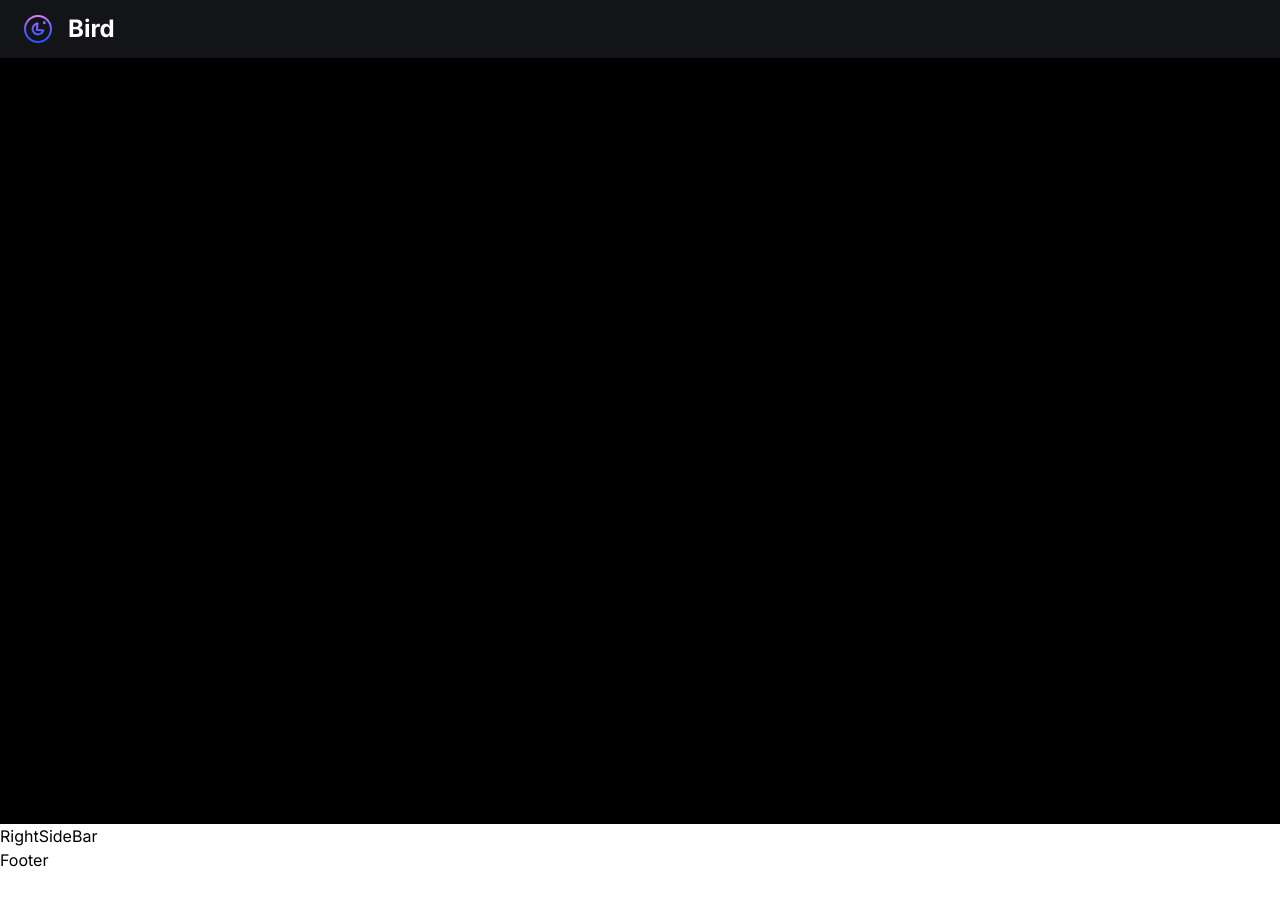
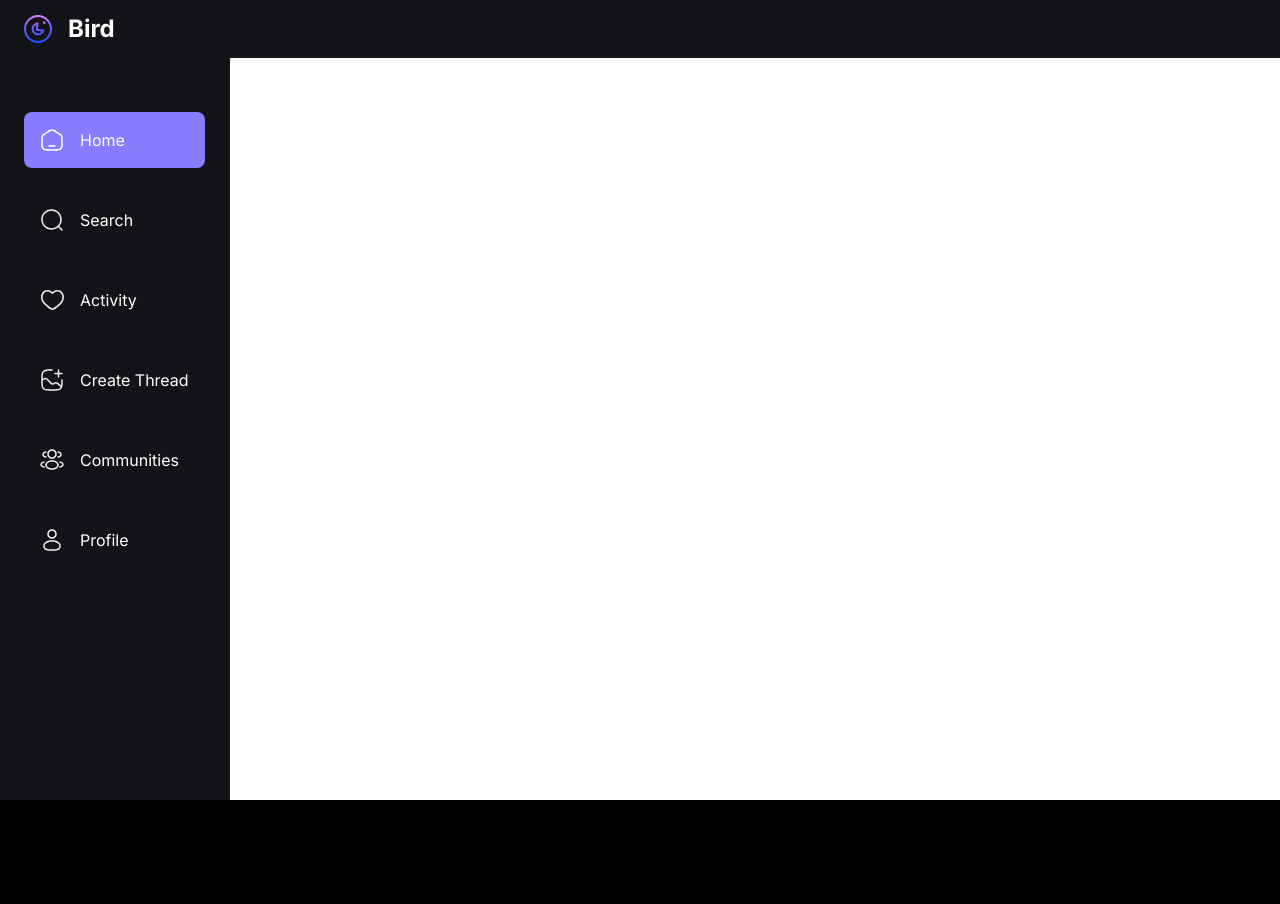
Before and after one commit to Muhsin-42/bird, a Next.js app: page / in a window 1280 px wide. Shown: the top 904 px of the page. Before the commit the page ends 872 px from the top, so only its background shows below. Built offline with nearby package versions, Linux system fonts and the light colour scheme; no server answers.

Commit message:
LeftBar and sidBar done

```diff
--- a/components/shared/Footer.tsx
+++ b/components/shared/Footer.tsx
@@ -1,8 +1,38 @@
+'use client'
+import { sidebarLinks } from '@/constants'
+import { link } from 'fs'
+import Image from 'next/image'
+import Link from 'next/link'
+import { usePathname, useRouter } from 'next/navigation'
 import React from 'react'
 
 const Footer = () => {
+  const router = useRouter();
+  const pathName = usePathname();
+
   return (
-    <div>Footer</div>
+    <section className='bottombar'>
+      <div className='bottombar_container'>
+        {sidebarLinks?.map((link)=>{
+          const isActive = (pathName.includes(link.route) && link.route.length > 1) || pathName === link.route;
+          return (
+              <Link
+                href={link.route}
+                key={link.label}
+                className={`leftsidebar_link ${isActive && 'bg-primary-500'}`}
+              >
+                <Image
+                  src={link.imgURL}
+                  alt={link.label}
+                  width={24}
+                  height={24}
+                />
+                <p className="text-light-1 max-lg:hidden">{link.label}</p>
+              </Link>
+            )
+        })}
+      </div>
+    </section>
   )
 }
 
--- a/components/shared/LeftSideBar.tsx
+++ b/components/shared/LeftSideBar.tsx
@@ -1,8 +1,57 @@
+'use client'
 import React from 'react'
+import { sidebarLinks } from '@/constants'
+import Link from 'next/link'
+import Image from 'next/image'
+import { usePathname, useRouter } from 'next/navigation'
+import { SignOutButton, SignedIn } from '@clerk/nextjs'
+const LeftSideBar = () => {
 
-const LeftSideBar = () => {
+  const router = useRouter();
+  const pathName = usePathname();
+
   return (
-    <div>LeftSideBar</div>
+    <section className='custom-scrollbar leftsidebar'>
+      <div className='flex w-full flex-1 flex-col gap-6 px-6'>
+        {sidebarLinks.map((link)=>{
+          const isActive = (pathName.includes(link.route) && link.route.length > 1) || pathName === link.route;
+          return (
+              <Link
+                href={link.route}
+                key={link.label}
+                className={`leftsidebar_link ${isActive && 'bg-primary-500'}`}
+              >
+                <Image
+                  src={link.imgURL}
+                  alt={link.label}
+                  width={24}
+                  height={24}
+                />
+                <p className="text-light-1 max-lg:hidden">{link.label}</p>
+              </Link>
+            )
+        })}
+      </div>
+
+      <div className="mt-10 px-6">
+        <SignedIn>
+            <SignOutButton signOutCallback={()=>
+              router.push('/sign-in')
+            }>
+              <div className='flex cursor-pointer gap-4 p-4'>
+                <Image
+                  src={'/assets/logout.svg'}
+                  alt='logout'
+                  width={24}
+                  height={24}
+                />
+                <p className='text-light-2 mx-lg:hidden'>Logout</p>
+              </div>
+            </SignOutButton>
+          </SignedIn>
+      </div>
+
+    </section>
   )
 }
 
--- /dev/null
+++ b/constants/index.js
@@ -0,0 +1,42 @@
+export const sidebarLinks = [
+    {
+    imgURL: "/assets/home.svg",
+    route: "/",
+    label: "Home",
+    },
+    {
+    imgURL: "/assets/search.svg",
+    route: "/search",
+    label: "Search",
+    },
+    {
+    imgURL: "/assets/heart.svg",
+    route: "/activity",
+    label: "Activity",
+    },
+    {
+    imgURL: "/assets/create.svg",
+    route: "/create-thread",
+    label: "Create Thread",
+    },
+    {
+    imgURL: "/assets/community.svg",
+    route: "/communities",
+    label: "Communities",
+    },
+    {
+    imgURL: "/assets/user.svg",
+    route: "/profile",
+    label: "Profile",
+    },
+    ];
+    export const profileTabs = [
+    { value: "threads", label: "Threads", icon: "/assets/reply.svg" },
+    { value: "replies", label: "Replies", icon: "/assets/members.svg" },
+    { value: "tagged", label: "Tagged", icon: "/assets/tag.svg" },
+    ];
+    export const communityTabs = [
+    { value: "threads", label: "Threads", icon: "/assets/reply.svg" },
+    { value: "members", label: "Members", icon: "/assets/members.svg" },
+    { value: "requests", label: "Requests", icon: "/assets/request.svg" },
+    ];
```
